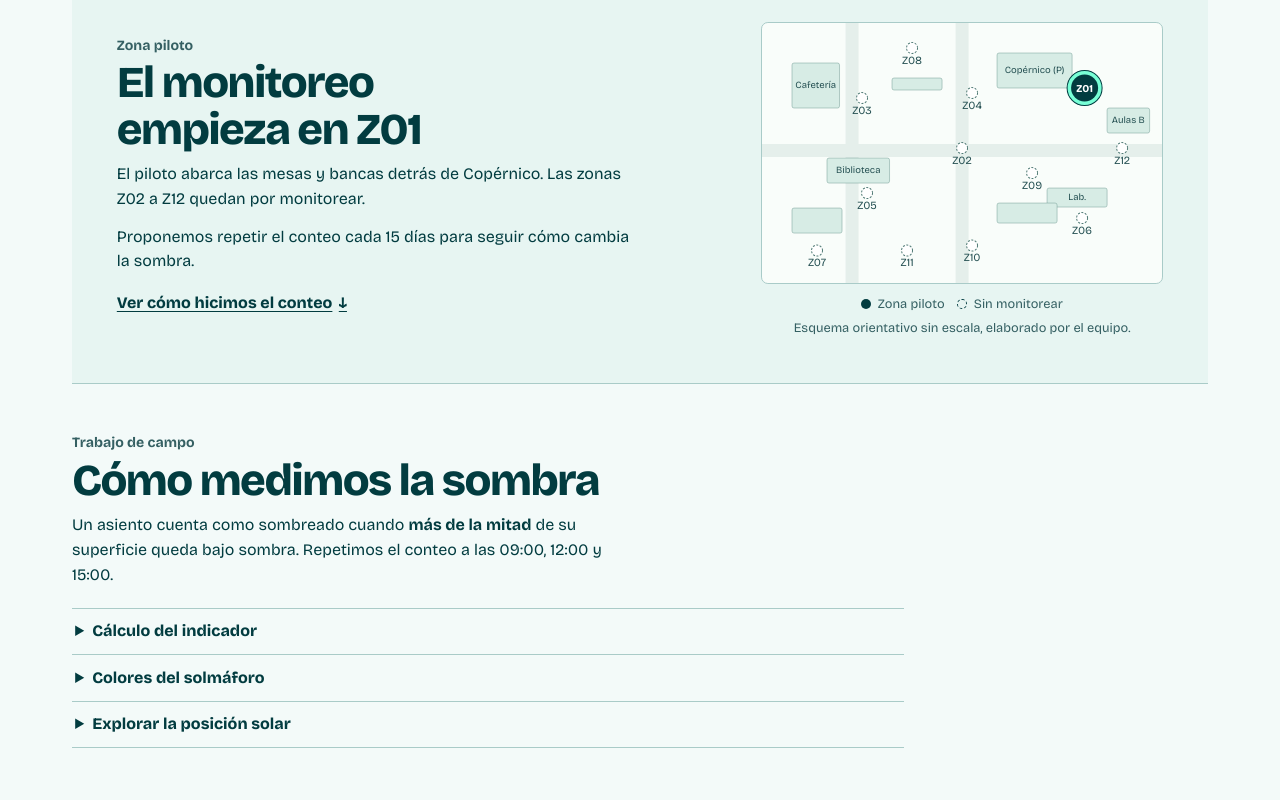
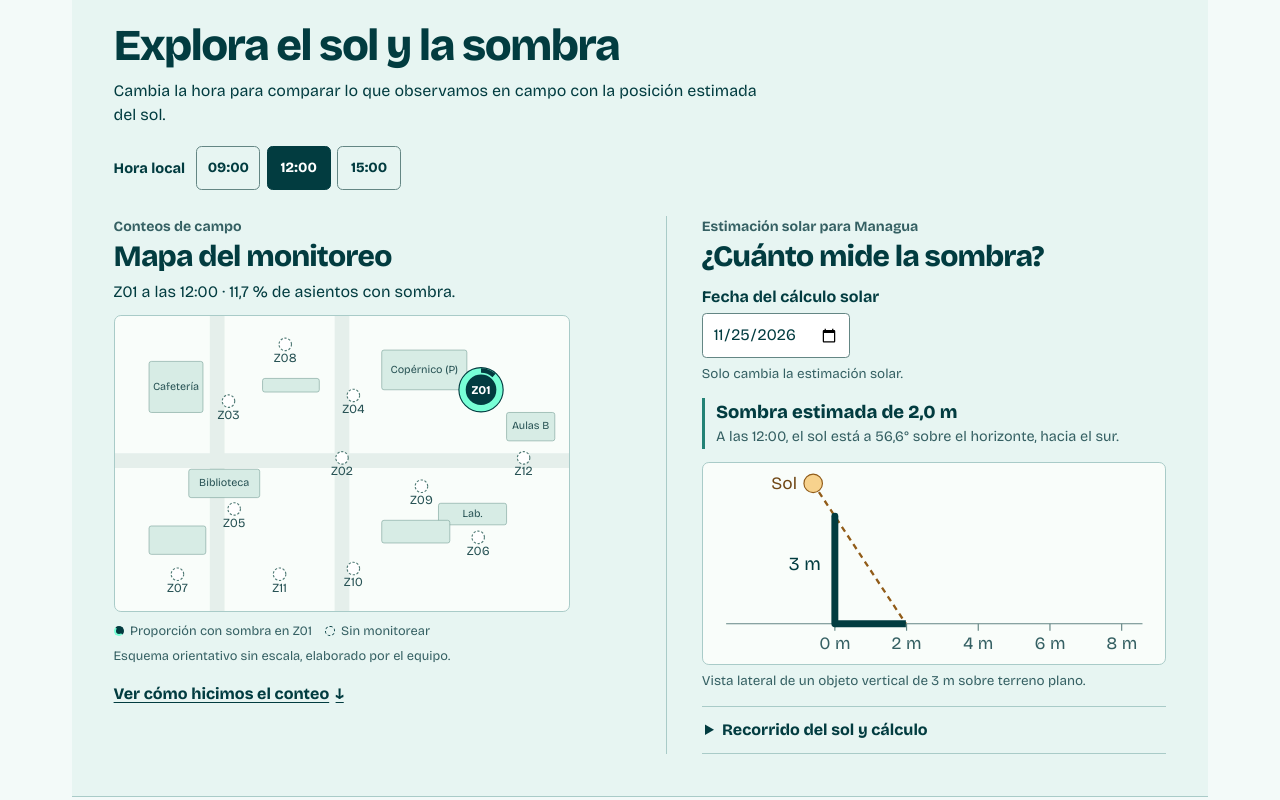
Before and after one commit to robertofabiot/monitoreo-sombra-z01, a plain HTML site: page index.html in a window 1280 px wide. Shown: the part 820-1620 px from the top of the page. Drawn offline with Linux system fonts and the light colour scheme.

Commit message:
feat: recuperar la exploración interactiva de sol y sombra

```diff
--- a/estilos.css
+++ b/estilos.css
@@ -196,17 +196,39 @@ h1 {
 .recommendation > p { max-width: 42ch; }
 .recommendation .criterion { font-size: .86rem; }
 
-.context {
-  display: grid;
-  grid-template-columns: minmax(0, 1fr) minmax(240px, .76fr);
-  align-items: center;
-  gap: 1.55rem clamp(2rem, 9vw, 9rem);
+.exploration {
   margin-bottom: 3rem;
-  padding: clamp(1.2rem, 4vw, 2.8rem);
+  padding: clamp(1.1rem, 4vw, 2.6rem);
   border-block: 1px solid var(--line);
   background: #e7f5f2;
 }
-.context h2, .section-rule h2 {
+.exploration > p { max-width: 62ch; }
+.explore-time {
+  display: flex;
+  align-items: center;
+  gap: .7rem;
+  padding-block: .65rem;
+  margin-block: .45rem 1rem;
+  background: #e7f5f2;
+}
+.explore-time > span { font-size: .91rem; font-weight: 750; }
+.explore-time .hour { min-width: 4rem; min-height: 44px; border-color: #648684; font-weight: 750; }
+.explore-time .hour:hover { background: var(--mist); }
+.explore-time .hour[aria-pressed="true"] { background: var(--ink); color: white; border-color: var(--ink); }
+.explore-grid {
+  display: grid;
+  grid-template-columns: repeat(2, minmax(0, 1fr));
+  align-items: start;
+  gap: 1.25rem clamp(1.45rem, 4vw, 3.2rem);
+}
+.explore-grid h3 {
+  margin: .2rem 0 .45rem;
+  font-size: clamp(1.4rem, 2.6vw, 1.85rem);
+  font-weight: 800;
+  line-height: 1.08;
+  letter-spacing: -.03em;
+}
+.exploration h2, .section-rule h2 {
   margin: .25rem 0 .6rem;
   font-size: clamp(1.8rem, 3.5vw, 2.75rem);
   font-weight: 800;
@@ -214,14 +236,15 @@ h1 {
   letter-spacing: -.04em;
   text-wrap: balance;
 }
-.context p, .method > p, .form-layout p { max-width: 54ch; }
+.method > p, .form-layout p { max-width: 54ch; }
 .text-link { display: inline-flex; align-items: center; min-height: 44px; gap: .4rem; margin-top: .45rem; font-weight: 750; }
-.map svg { max-width: 28.5rem; margin-inline: auto; border: 1px solid var(--line); border-radius: .43rem; background: #f9fdfa; }
-.map figcaption { display: flex; flex-wrap: wrap; justify-content: center; gap: .28rem .8rem; padding-top: .6rem; color: var(--muted); font-size: .8rem; }
+.map-result { margin-bottom: .6rem; }
+.map svg { max-width: 28.5rem; border: 1px solid var(--line); border-radius: .43rem; background: #f9fdfa; }
+.map figcaption { display: flex; flex-wrap: wrap; gap: .28rem .8rem; padding-top: .6rem; color: var(--muted); font-size: .8rem; }
 .map figcaption i { width: 10px; height: 10px; border-radius: 50%; }
-.map-monitored { background: var(--ink); }
+.map-monitored { border: 2px solid var(--sun); border-top-color: var(--ink); border-right-color: var(--ink); background: var(--ink); }
 .map-pending { border: 1px dashed var(--ink); }
-.map figcaption small { width: 100%; text-align: center; font-size: inherit; }
+.map figcaption small { width: 100%; font-size: inherit; }
 
 .section-rule { margin-bottom: clamp(2.5rem, 6vw, 5rem); }
 .method { max-width: 52rem; }
@@ -229,11 +252,19 @@ h1 {
 details { border-block-start: 1px solid var(--line); }
 details:last-child { border-block-end: 1px solid var(--line); }
 summary { min-height: 44px; padding: .65rem .2rem; cursor: pointer; font-weight: 750; }
-details > p, .solar { margin: .2rem .2rem .9rem; max-width: 65ch; }
-.solar-controls { display: flex; flex-wrap: wrap; align-items: end; gap: .7rem; margin-block: .95rem; }
-.solar-controls input, .solar-controls select { display: block; margin-top: .25rem; }
-.solar-result { border-left: 3px solid #238276; padding-left: .7rem; font-weight: 750; }
-#arco { max-width: 34rem; margin-block: .5rem 1rem; }
+details > p { margin: .2rem .2rem .9rem; max-width: 65ch; }
+.solar { border-left: 1px solid var(--line); padding-left: clamp(1rem, 3vw, 2.2rem); }
+.solar-date { margin-block: .75rem; }
+.solar-date input { display: block; width: auto; max-width: 100%; margin-bottom: .2rem; }
+.solar-date small, .shadow-figure figcaption { color: var(--muted); font-size: .84rem; }
+.solar-result { border-left: 3px solid #238276; padding-left: .7rem; }
+.solar-result strong { display: block; font-size: 1.15rem; font-weight: 800; }
+.solar-result span { display: block; color: var(--muted); font-size: .9rem; }
+.solar-result span:empty { display: none; }
+.shadow-figure { margin-block: .8rem .9rem; }
+.shadow-figure svg { background: #f9fdfa; border: 1px solid var(--line); border-radius: .43rem; }
+.shadow-figure figcaption { margin-top: .4rem; }
+#arco { margin-block: .5rem 1rem; }
 .subtle { color: var(--muted); font-size: .93rem; }
 
 .form-layout {
@@ -284,13 +315,16 @@ td:last-child { min-width: 13rem; overflow-wrap: anywhere; }
   h1 { max-width: 15ch; font-size: clamp(2.65rem, 8vw, 4rem); }
   .lead { max-width: 44ch; }
   .reading-value { font-size: clamp(4.25rem, 13vw, 7rem); }
-  .context, .form-layout { grid-template-columns: minmax(0, 1fr); }
-  .context { margin-bottom: 2rem; }
-  .map svg { max-width: 24rem; }
+  .explore-grid, .form-layout { grid-template-columns: minmax(0, 1fr); }
+  .exploration { margin-bottom: 2rem; }
+  .explore-time { position: sticky; z-index: 1; top: 0; border-bottom: 1px solid var(--line); }
+  .explore-time .hour:focus-visible { outline-offset: 2px; }
+  .explore-grid :is(a, input, summary) { scroll-margin-top: 5rem; }
+  .solar { border-left: 0; padding-left: 0; padding-top: 1rem; border-top: 1px solid var(--line); }
 }
 @media (max-width: 480px) {
   .header-layout { gap: .3rem .8rem; padding-block: .65rem; }
-  .nav-results { display: none; }
+  .nav-results, .nav-method { display: none; }
   nav { gap: .55rem; font-size: .85rem; }
   .nav-record { padding-inline: .55rem; }
   .nav-record span { display: none; }
--- a/index.html
+++ b/index.html
@@ -20,7 +20,8 @@
       </a>
       <nav aria-label="Navegación principal">
         <a class="nav-results" href="#resultados">Resultados</a>
-        <a href="#como">Método</a>
+        <a href="#explorador">Sol y mapa</a>
+        <a class="nav-method" href="#como">Método</a>
         <a class="button nav-record" href="#formulario">Registrar conteo <span aria-hidden="true">↗</span></a>
       </nav>
     </div>
@@ -62,28 +63,60 @@
       </aside>
     </section>
 
-    <section class="context" aria-labelledby="campus">
-      <div>
-        <p class="section-kicker">Zona piloto</p>
-        <h2 id="campus">El monitoreo empieza en Z01</h2>
-        <p>El piloto abarca las mesas y bancas detrás de Copérnico. Las zonas Z02 a Z12 quedan por monitorear.</p>
-        <p>Proponemos repetir el conteo cada 15 días para seguir cómo cambia la sombra.</p>
-        <a class="text-link" href="#como">Ver cómo hicimos el conteo <span aria-hidden="true">↓</span></a>
+    <section id="explorador" class="exploration" aria-labelledby="explorar">
+      <h2 id="explorar">Explora el sol y la sombra</h2>
+      <p>Cambia la hora para comparar lo que observamos en campo con la posición estimada del sol.</p>
+      <div class="explore-time">
+        <span id="hora-explorador">Hora local</span>
+        <div id="horas-explorador" class="hours" role="group" aria-labelledby="hora-explorador"></div>
       </div>
+      <div class="explore-grid">
+        <section aria-labelledby="campus">
+          <p class="section-kicker">Conteos de campo</p>
+          <h3 id="campus">Mapa del monitoreo</h3>
+          <p id="dato-mapa" class="map-result"></p>
           <figure class="map">
             <svg id="mapa" viewBox="0 0 800 520" role="img" aria-label="Esquema del campus. Z01, junto a Copérnico, es la zona piloto. Z02 a Z12 están sin monitorear."></svg>
             <figcaption>
-          <span><i class="map-monitored" aria-hidden="true"></i> Zona piloto</span>
+              <span><i class="map-monitored" aria-hidden="true"></i> Proporción con sombra en Z01</span>
               <span><i class="map-pending" aria-hidden="true"></i> Sin monitorear</span>
               <small>Esquema orientativo sin escala, elaborado por el equipo.</small>
             </figcaption>
           </figure>
+          <a class="text-link" href="#como">Ver cómo hicimos el conteo <span aria-hidden="true">↓</span></a>
+        </section>
+
+        <section class="solar" aria-labelledby="sombra-estimada">
+          <p class="section-kicker">Estimación solar para Managua</p>
+          <h3 id="sombra-estimada">¿Cuánto mide la sombra?</h3>
+          <div class="solar-date">
+            <label for="s-fecha">Fecha del cálculo solar</label>
+            <input id="s-fecha" type="date" value="2026-11-25" min="0001-01-01" max="9999-12-31" required aria-describedby="fecha-solo-solar">
+            <small id="fecha-solo-solar">Solo cambia la estimación solar.</small>
+          </div>
+          <div id="posicion" class="solar-result" role="status">
+            <strong id="longitud-sombra"></strong>
+            <span id="altura-solar"></span>
+          </div>
+          <figure id="figura-sombra" class="shadow-figure">
+            <svg id="sombra-modelo" viewBox="0 0 400 174" aria-hidden="true"></svg>
+            <figcaption>Vista lateral de un objeto vertical de 3 m sobre terreno plano.</figcaption>
+          </figure>
+          <details id="recorrido">
+            <summary>Recorrido del sol y cálculo</summary>
+            <svg id="arco" viewBox="0 0 400 138" aria-hidden="true"></svg>
+            <p class="subtle">La longitud se estima dividiendo los 3 m entre la tangente de la elevación solar. En el campus, la sombra que alcanza cada asiento depende de la altura, ubicación y orientación de los obstáculos.</p>
+            <p class="subtle">Usamos las <a href="https://gml.noaa.gov/grad/solcalc/solareqns.PDF">ecuaciones simplificadas de NOAA</a> para Managua (12,13° N, 86,25° O, UTC−6).</p>
+          </details>
+        </section>
+      </div>
     </section>
 
     <section id="como" class="method section-rule" aria-labelledby="metodo">
       <p class="section-kicker">Trabajo de campo</p>
       <h2 id="metodo">Cómo medimos la sombra</h2>
       <p>Un asiento cuenta como sombreado cuando <strong>más de la mitad</strong> de su superficie queda bajo sombra. Repetimos el conteo a las 09:00, 12:00 y 15:00.</p>
+      <p>Proponemos repetir el conteo cada 15 días para seguir cómo cambia la sombra.</p>
       <details>
         <summary>Cálculo del indicador</summary>
         <p>Para cada horario dividimos la suma de asientos con sombra entre la suma de asientos observados y multiplicamos por 100.</p>
@@ -93,28 +126,6 @@
       <details>
         <summary>Colores del solmáforo</summary>
         <p>El solmáforo indica el índice de radiación ultravioleta (UV). Verde indica 1–2, amarillo 3–5, naranja 6–7, rojo 8–10 y violeta 11 o más.</p>
-      </details>
-      <details id="explorador">
-        <summary>Explorar la posición solar</summary>
-        <div class="solar">
-          <p>Estimación para Managua (12,13° N, 86,25° O, UTC−6). La fecha y la hora de este explorador solo cambian la estimación astronómica. Los conteos se hacen en campo.</p>
-          <div class="solar-controls">
-            <label for="s-fecha">Fecha para el cálculo solar
-              <input id="s-fecha" type="date" value="2026-11-25" min="0001-01-01" max="9999-12-31" required>
-            </label>
-            <label for="s-hora">Hora local
-              <select id="s-hora">
-                <option value="9">09:00</option>
-                <option value="12" selected>12:00</option>
-                <option value="15">15:00</option>
-              </select>
-            </label>
-          </div>
-          <p id="posicion" class="solar-result" role="status"></p>
-          <svg id="arco" viewBox="0 0 400 138" aria-hidden="true"></svg>
-          <p class="subtle">Para un objeto vertical sobre terreno nivelado, la longitud de su sombra se estima dividiendo su altura entre la tangente de la elevación solar. La sombra que alcanza un asiento depende de la altura, la ubicación y la orientación de los obstáculos.</p>
-          <p class="subtle">El cálculo usa las <a href="https://gml.noaa.gov/grad/solcalc/solareqns.PDF">ecuaciones simplificadas de NOAA</a> para obtener la altura geométrica del sol.</p>
-        </div>
       </details>
     </section>
 
--- a/monitoreo.js
+++ b/monitoreo.js
@@ -3,6 +3,7 @@
 const ASIENTOS = 30;
 const UMBRAL = 25;
 const HORAS = [9, 12, 15];
+const ALTURA_OBJETO = 3;
 const PREFIJO = "monitoreo-sombra-z01:v1:";
 const PILOTO = [
  {fecha:"2026-11-23",h:9, cielo:"Despejado",            sm:9, tot:30,pe:4,uv:"Amarillo (moderado)",tipo:"Campo",obs:""},
@@ -83,26 +84,35 @@ function resultado(h) {
   return { sombra, observados, valor: porcentaje(sombra, observados), jornadas: campo.length };
 }
 
+for (const grupo of [$("horarios"), $("horas-explorador")]) {
   for (const h of HORAS) {
     const boton = document.createElement("button");
     boton.type = "button";
     boton.className = "hour";
     boton.dataset.hora = h;
+    if (grupo.id === "horarios") {
       const etiqueta = document.createElement("strong");
       etiqueta.textContent = hora(h);
       boton.append(etiqueta, document.createElement("span"));
+    } else {
+      boton.textContent = hora(h);
+    }
     boton.addEventListener("click", () => {
       horaActiva = h;
       mostrarResultados();
+      mostrarSol();
     });
-  $("horarios").append(boton);
+    grupo.append(boton);
   }
+}
+const botonesHora = document.querySelectorAll("[data-hora]");
 
 function mostrarResultados() {
-  for (const boton of $("horarios").children) {
+  for (const boton of botonesHora) {
     const h = Number(boton.dataset.hora);
     boton.setAttribute("aria-pressed", h === horaActiva);
-    boton.lastElementChild.textContent = decimal.format(resultado(h).valor) + " %";
+    const valor = boton.querySelector("span");
+    if (valor) valor.textContent = decimal.format(resultado(h).valor) + " %";
   }
 
   const activo = resultado(horaActiva);
@@ -110,6 +120,7 @@ function mostrarResultados() {
   $("hora-activa").textContent = hora(horaActiva);
   $("conteo-activo").textContent = activo.sombra + " de " + activo.observados + " observaciones" +
     (activo.jornadas > 2 ? " (piloto y campo local)" : "");
+  actualizarMapa(activo);
 
   const mediodia = resultado(12);
   const critica = mediodia.valor < UMBRAL;
@@ -140,7 +151,7 @@ function mostrarResultados() {
   }));
 }
 
-function mostrarMapa() {
+function dibujarMapa() {
   const edificios = [
     [470, 60, 150, 70, "Copérnico (P)"], [60, 80, 95, 90, "Cafetería"],
     [130, 270, 125, 50, "Biblioteca"], [570, 330, 120, 38, "Lab."],
@@ -159,9 +170,16 @@ function mostrarMapa() {
     <path d="M0 255H800M400 0V520M180 0V520" stroke="#e5efeb" stroke-width="26"/>
     ${bloques.join("")}
     ${pendientes.join("")}
-    <circle cx="645" cy="130" r="35" fill="#78ffd6" stroke="#023c40" stroke-width="2"/>
+    <circle cx="645" cy="130" r="39" fill="#78ffd6" stroke="#023c40" stroke-width="2"/>
+    <circle id="proporcion-z01" cx="645" cy="130" r="34" pathLength="100" fill="none"
+      stroke="#023c40" stroke-width="8" transform="rotate(-90 645 130)"/>
     <circle cx="645" cy="130" r="27" fill="#023c40"/>
     <text x="645" y="137" text-anchor="middle" font-size="21" font-weight="750" fill="white">Z01</text>`;
+}
+
+function actualizarMapa(activo) {
+  $("proporcion-z01").setAttribute("stroke-dasharray", activo.valor + " 100");
+  $("dato-mapa").textContent = `Z01 a las ${hora(horaActiva)} · ${decimal.format(activo.valor)} % de asientos con sombra.`;
 }
 
 function posicionSolar(fecha, h) {
@@ -193,20 +211,53 @@ function posicionSolar(fecha, h) {
 
 function mostrarSol() {
   const fecha = $("s-fecha").value;
-  const h = Number($("s-hora").value);
-  const arco = $("arco");
-  if (!fechaValida(fecha)) {
-    $("posicion").textContent = "Ingresa una fecha válida para calcular la posición solar.";
-    arco.replaceChildren();
+  const h = horaActiva;
+  const fechaCorrecta = fechaValida(fecha);
+  $("figura-sombra").hidden = !fechaCorrecta;
+  $("recorrido").hidden = !fechaCorrecta;
+  if (!fechaCorrecta) {
+    $("longitud-sombra").textContent = "Ingresa una fecha válida.";
+    $("altura-solar").textContent = "";
     return;
   }
 
   const { altura, azimut } = posicionSolar(fecha, h);
-  const direccion = ["N", "NE", "E", "SE", "S", "SO", "O", "NO"][Math.round(azimut / 45) % 8];
-  const sombra = 3 / Math.tan(altura * Math.PI / 180);
-  $("posicion").textContent = hora(h) + " · " + decimal.format(altura) + "° sobre el horizonte, hacia el " +
-    direccion + ". Un objeto vertical de 3 m proyectaría unos " + decimal.format(sombra) + " m de sombra.";
+  const direccion = ["norte", "noreste", "este", "sureste", "sur", "suroeste", "oeste", "noroeste"][Math.round(azimut / 45) % 8];
+  const sombra = ALTURA_OBJETO / Math.tan(altura * Math.PI / 180);
+  $("longitud-sombra").textContent = `Sombra estimada de ${decimal.format(sombra)} m`;
+  $("altura-solar").textContent = `A las ${hora(h)}, el sol está a ${decimal.format(altura)}° sobre el horizonte, hacia el ${direccion}.`;
+  dibujarSombra(altura, sombra);
 
+  dibujarRecorrido(fecha, h);
+}
+
+function dibujarSombra(altura, sombra) {
+  const escala = 31;
+  const suelo = 139;
+  const objeto = 114;
+  const cima = suelo - ALTURA_OBJETO * escala;
+  const extremo = objeto + sombra * escala;
+  const angulo = altura * Math.PI / 180;
+  const solX = objeto - 34 * Math.cos(angulo);
+  const solY = cima - 34 * Math.sin(angulo);
+  const marcas = [0, 2, 4, 6, 8].map(metros => {
+    const x = objeto + metros * escala;
+    return `<path d="M${x} ${suelo}v6" stroke="#648684"/>
+      <text x="${x}" y="${suelo + 22}" text-anchor="middle" font-size="15" fill="#356063">${metros} m</text>`;
+  });
+
+  $("sombra-modelo").innerHTML = `
+    <path d="M20 ${suelo}H380" stroke="#648684"/>
+    ${marcas.join("")}
+    <path d="M${solX} ${solY}L${extremo} ${suelo}" stroke="#915c19" stroke-width="2" stroke-dasharray="5 4"/>
+    <path d="M${objeto} ${suelo}V${cima}" stroke="#023c40" stroke-width="6" stroke-linecap="round"/>
+    <line id="trazo-sombra" x1="${objeto}" y1="${suelo}" x2="${extremo}" y2="${suelo}" stroke="#023c40" stroke-width="6"/>
+    <text x="${objeto - 12}" y="${(cima + suelo) / 2}" text-anchor="end" font-size="16" fill="#023c40">${ALTURA_OBJETO} m</text>
+    <circle cx="${solX}" cy="${solY}" r="8" fill="#f7d28d" stroke="#915c19"/>
+    <text x="${solX - 14}" y="${solY + 5}" text-anchor="end" font-size="15" fill="#704715">Sol</text>`;
+}
+
+function dibujarRecorrido(fecha, h) {
   const punto = (horaLocal, elevacion) => [22 + (horaLocal - 6) * 29.5, 110 - Math.max(0, elevacion)];
   const curva = Array.from({ length: 49 }, (_, i) => {
     const horaLocal = 6 + i / 4;
@@ -219,7 +270,7 @@ function mostrarSol() {
       <text x="${x}" y="${y - 10}" text-anchor="middle" font-size="13" fill="#023c40">${decimal.format(elevacion)}°</text>
       <text x="${x}" y="129" text-anchor="middle" font-size="13" fill="#356063">${hora(horaLocal)}</text>`;
   });
-  arco.innerHTML = `<path d="M22 110H376" stroke="#8bb6af" stroke-width="1"/>
+  $("arco").innerHTML = `<path d="M22 110H376" stroke="#8bb6af" stroke-width="1"/>
     <polyline points="${curva.join(" ")}" fill="none" stroke="#238276" stroke-width="3"/>
     ${marcas.join("")}`;
 }
@@ -360,8 +411,7 @@ window.addEventListener("storage", evento => {
 });
 $("csv").addEventListener("click", exportarCsv);
 $("s-fecha").addEventListener("input", mostrarSol);
-$("s-hora").addEventListener("change", mostrarSol);
 campos.fecha.value = fechaManagua.format(new Date());
+dibujarMapa();
 actualizarRegistros();
-mostrarMapa();
 mostrarSol();
```
Also changed, not shown: 1 other file. Lines whose indentation alone changed are shown as unchanged.
